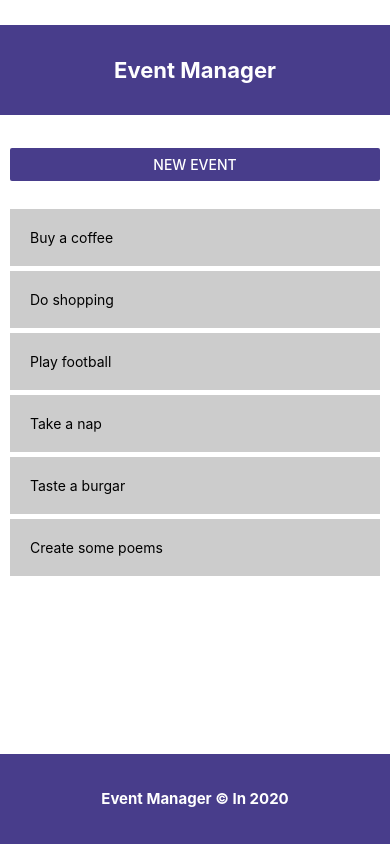
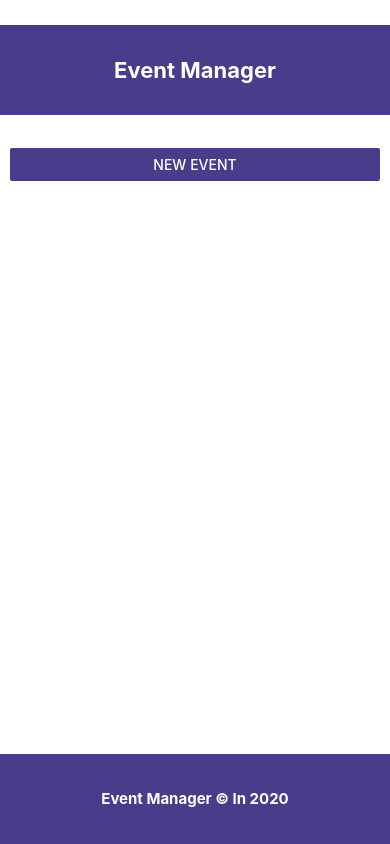
Before and after one commit to rooneyrulz/event_manager, a React Native app in the folder app/: screen / in a window 390 px wide. Built offline with nearby package versions, Linux system fonts and the light colour scheme.

Commit message:
added some packages

```diff
--- a/app/components/Events.js
+++ b/app/components/Events.js
@@ -13,19 +13,11 @@ import {
 import EventItem from './EventItem';
 
 const Events = () => {
-  const [event, setEvent] = useState([
-    'Buy a coffee',
-    'Do shopping',
-    'Play football',
-    'Take a nap',
-    'Taste a burgar',
-    'Create some poems',
-  ]);
+  const [event, setEvent] = useState([]);
 
-  const eventList = event.map((ev) => <EventItem event={ev} />);
   return (
     <ScrollView>
-      <View style={styles.eventContainer}>{eventList}</View>
+      <View style={styles.eventContainer}></View>
     </ScrollView>
   );
 };
--- a/app/package.json
+++ b/app/package.json
@@ -13,6 +13,7 @@
     "react": "~16.11.0",
     "react-dom": "~16.11.0",
     "react-native": "https://github.com/expo/react-native/archive/sdk-38.0.2.tar.gz",
+    "react-native-vector-icons": "^7.0.0",
     "react-native-web": "~0.11.7"
   },
   "devDependencies": {
```
Also changed, not shown: 2 other files (tests, documents, lock files or other folders).
